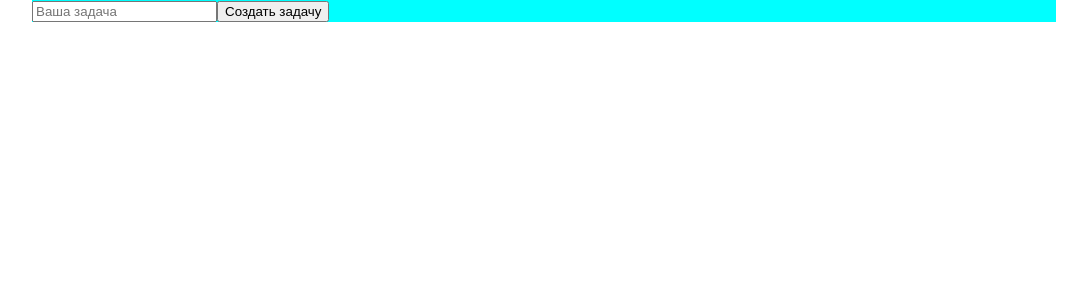
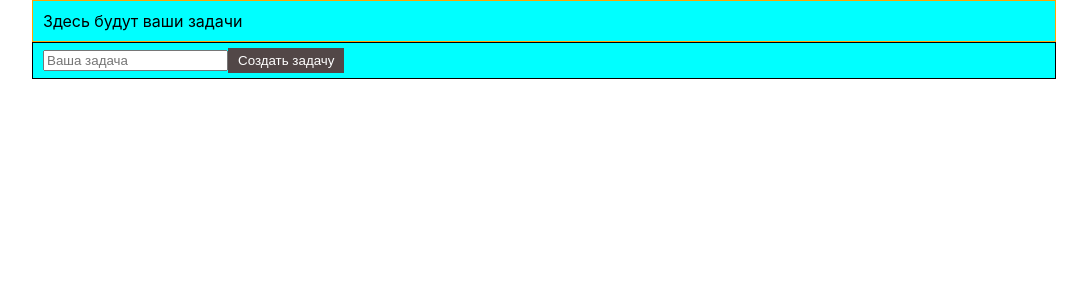
Before and after one commit to beliy-beret/DAO_Tech-test, a React (Create React App) app: page / in a window 1280 px wide. Shown: the top 300 px of the page, without its empty margins (96-1183 px from the left). Built offline with nearby package versions, Linux system fonts and the light colour scheme.

Commit message:
добавил немного декора

```diff
--- a/src/App.css
+++ /dev/null
@@ -1,5 +0,0 @@
-.App {
-  width: 80%;
-  background-color: aqua;
-  margin: 0 auto;
-}
--- a/src/components/InputTask.jsx
+++ b/src/components/InputTask.jsx
@@ -4,7 +4,7 @@ const InputTask = ({inputHandler, taskText, createTask}) => {
     return (
         <div>
             <input type="text" placeholder="Ваша задача" value={taskText} onChange={inputHandler} />
-            <button onClick={createTask}>Создать задачу</button>
+            <button className="button" onClick={createTask}>Создать задачу</button>
         </div>
     )
 };
--- a/src/components/Task.jsx
+++ b/src/components/Task.jsx
@@ -6,7 +6,7 @@ const Task = ({text, deleteTask, Id, toggleDone}) => {
             <p onClick={() => toggleDone(Id)}>
                 {text}
             </p>
-            <button onClick={() => deleteTask(Id)}>Удалить задачу</button>
+            <button className="button" onClick={() => deleteTask(Id)}>Удалить задачу</button>
         </div>
     )
 };
--- a/src/components/TaskList.jsx
+++ b/src/components/TaskList.jsx
@@ -5,7 +5,7 @@ const TaskList = ({tasksList, deleteTask, toggleDone}) => {
     const tasks = tasksList.map( task => <Task key={task.id} Id={task.id} text={task.text} deleteTask={deleteTask} toggleDone={toggleDone} />)
     return (
         <div className="tasks-list">
-            {tasks}
+            {tasksList.length < 1 ? "Здесь будут ваши задачи" : tasks}
         </div>
     )
 }
--- /dev/null
+++ b/src/css/App-dist.css
@@ -0,0 +1,38 @@
+.App {
+  width: 80%;
+  background-color: aqua;
+  margin: 0 auto;
+}
+.App__input {
+  border: solid 1px black;
+  padding: 5px 10px;
+}
+
+.tasks-list {
+  border: solid 1px orange;
+  padding: 10px;
+}
+.tasks-list__element {
+  border: 1px solid red;
+  border-radius: 5px;
+}
+.tasks-list__element p {
+  width: 70%;
+  display: inline-block;
+  padding: 10px;
+}
+
+.done {
+  text-decoration: line-through;
+}
+
+.button {
+  background-color: #524747;
+  color: white;
+  border: 4px solid #524747;
+  transition-duration: 0.5s;
+}
+.button:hover {
+  background-color: white;
+  color: black;
+}
--- /dev/null
+++ b/src/css/App.css
@@ -0,0 +1,38 @@
+.App {
+  width: 80%;
+  background-color: aqua;
+  margin: 0 auto;
+}
+.App__input {
+  border: solid 1px black;
+  padding: 5px 10px;
+}
+
+.tasks-list {
+  border: solid 1px orange;
+  padding: 10px;
+}
+.tasks-list__element {
+  border: 1px solid red;
+  border-radius: 5px;
+}
+.tasks-list__element p {
+  width: 70%;
+  display: inline-block;
+  padding: 10px;
+}
+
+.done {
+  text-decoration: line-through;
+}
+
+.button {
+  background-color: #524747;
+  color: white;
+  border: 4px solid #524747;
+  transition-duration: 0.5s;
+}
+.button:hover {
+  background-color: white;
+  color: black;
+}
--- /dev/null
+++ b/src/scss/App.scss
@@ -0,0 +1,35 @@
+.App {
+    width: 80%;
+    background-color: aqua;
+    margin: 0 auto;
+    &__input {
+        border: solid 1px black;
+        padding: 5px 10px;
+    }
+}
+.tasks-list {
+    border: solid 1px orange;
+    padding: 10px;
+    &__element {
+        border: 1px solid red;
+        border-radius: 5px;
+        p {
+            width: 70%;
+            display: inline-block;
+            padding: 10px;
+        }
+    }
+}
+.done {
+    text-decoration: line-through;
+}
+.button {
+    background-color: rgb(82, 71, 71);
+    color: white;
+    border: 4px solid rgb(82, 71, 71);
+    transition-duration: 0.5s;
+    &:hover {
+        background-color: white;
+        color: black;
+    }
+}
```
Also changed, not shown: src/App.js (+4 -4 lines), 1 other file (tests, documents, lock files or other folders).
